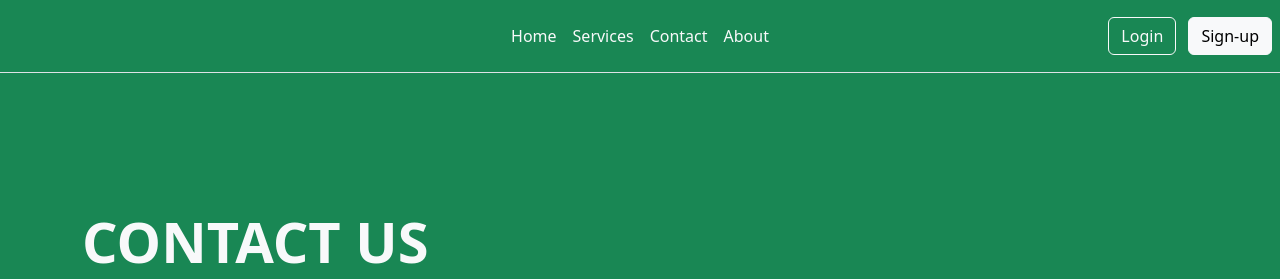
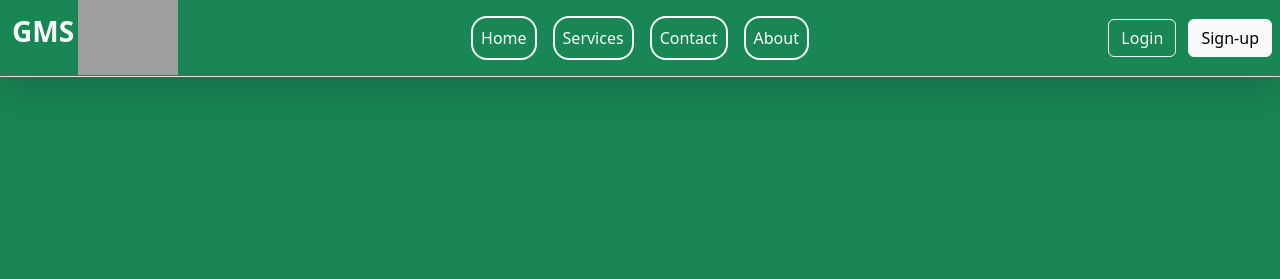
Before and after one commit to Nandhukriss/garbage-management-system-django, a Django app: page /contact/ in a window 1280 px wide. Shown: the top 279 px of the page. Run offline with Django 4.2, Linux system fonts and the light colour scheme; some libraries are stand-ins or nearby versions; grey boxes are pictures that could not be loaded.

Commit message:
ui updated

```diff
--- a/Templates/base.html
+++ b/Templates/base.html
@@ -45,7 +45,8 @@
 </head>
 <body class="bg-success " >
 	<div class="container-fluid">
-		<nav class="d-flex flex-wrap align-items-center justify-content-center justify-content-md-between py-3 mb-4 border-bottom fixed-top " id="navbar">
+		<a class="navbar-brand" href="#"><span class="text-light fw-semibold fs-3">GMS</span> <img src="https://clipground.com/images/garbage-truck-png-2.png" alt="logo" width="100px"></a>
+		<nav class="d-flex flex-wrap align-items-center justify-content-center justify-content-md-between py-3 mb-4 border-bottom fixed-top  shadow-lg " id="navbar">
 		  <div class="col-md-3 mb-2 mb-md-0">
 			<a href="/" class="d-inline-flex link-body-emphasis text-decoration-none">
 			  <svg class="bi" width="40" height="32" role="img" aria-label="Bootstrap"><use xlink:href="#bootstrap"></use></svg>
@@ -53,18 +54,18 @@
 		  </div>
 
 		  <ul class="nav col-12 col-md-auto mb-2 justify-content-center mb-md-0">
-			<li><a href="{% url 'home' %}" class="nav-link px-2 text-light ">Home</a></li>
-			<li><a href="{% url 'services' %}" class="nav-link px-2 text-light">Services</a></li>
+			<li><a href="{% url 'home' %}" class="nav-link px-2 text-light border border-2 rounded-4 mx-2 border-light ">Home</a></li>
+			<li><a href="{% url 'services' %}" class="nav-link px-2 text-light border border-2 rounded-4 mx-2 border-light ">Services</a></li>
 			{% if user.is_authenticated and user.is_customer %}
-			<li><a href="{% url 'post-complaint' %}" class="nav-link px-2 text-light">Complaint Now</a></li>
-			<li><a href="{% url 'view_all_complaints' %}" class="nav-link px-2 text-light">Your Complaints</a></li>
+			<li><a href="{% url 'post-complaint' %}" class="nav-link px-2 text-light border border-2 rounded-4 mx-2 border-light ">Complaint Now</a></li>
+			<li><a href="{% url 'view_all_complaints' %}" class="nav-link px-2 text-light border border-2 rounded-4 mx-2 border-light ">Your Complaints</a></li>
 			{% endif %}
 			{% if user.is_authenticated and user.is_driverreg %}
-			<li><a href="{% url 'view_assigned_complaints' %}" class="nav-link px-2 text-light">Jobs</a></li>
+			<li><a href="{% url 'view_assigned_complaints' %}" class="nav-link px-2 text-light border border-2 rounded-4 mx-2 border-light ">Jobs</a></li>
 			{% endif %}
 
-			<li><a href="{% url 'contact' %}" class="nav-link px-2 text-light">Contact</a></li>
-			<li><a href="{% url 'about' %}" class="nav-link px-2 text-light">About</a></li>
+			<li><a href="{% url 'contact' %}" class="nav-link px-2 text-light border border-2 rounded-4 mx-2 border-light ">Contact</a></li>
+			<li><a href="{% url 'about' %}" class="nav-link px-2 text-light border border-2 rounded-4 mx-2 border-light ">About</a></li>
 		  </ul>
 
 		  {% if request.user.is_authenticated %}
@@ -121,9 +122,11 @@ window.addEventListener("scroll", function() {
     // If scrolled down, add the class to change the background color
     navbar.classList.add("navbar-scrolled");
     toggleElementColors('text-light', 'text-success');
+    toggleElementColors('border-light', 'border-success');
     toggleButtonColors('btn-outline-light', 'btn-outline-success', 'btn-light', 'btn-success');
-  } else {
-    // If scrolled back to the top, remove the class
+} else {
+	// If scrolled back to the top, remove the class
+	toggleElementColors('border-success', 'border-light');
     navbar.classList.remove("navbar-scrolled");
     toggleElementColors('text-success', 'text-light');
     toggleButtonColors('btn-outline-success', 'btn-outline-light', 'btn-success', 'btn-light');
```
Also changed, not shown: Templates/index.html (+30 -38 lines), db.sqlite3.
